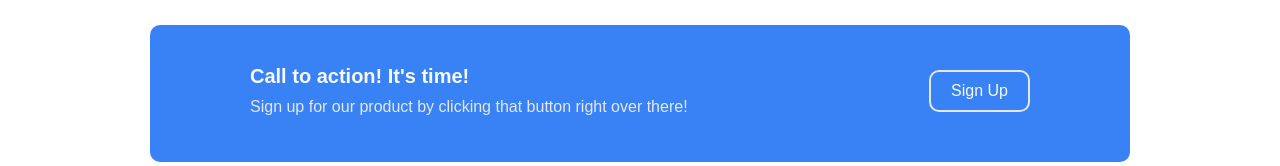
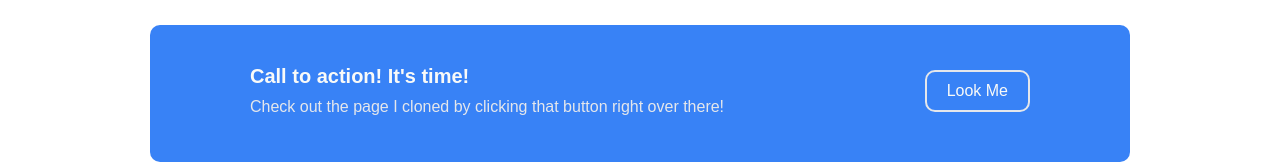
Before and after one commit to OmarCabaleiro/odin-landingpage, a plain HTML site: page index.html in a window 1280 px wide. Shown: the part 1396-1562 px from the top of the page. Drawn offline with Linux system fonts and the light colour scheme.

Commit message:
linked call to action button to image of model page to be cloned

```diff
--- a/index.html
+++ b/index.html
@@ -62,9 +62,9 @@
     <div class="container section4box">
       <span class="call-to-action">
         <p class="cta-p1">Call to action! It's time!</p>
-        <p class="cta-p2">Sign up for our product by clicking that button right over there!</p>
+        <p class="cta-p2">Check out the page I cloned by clicking that button right over there!</p>
       </span>
-      <a class="button" href="https://omarcabaleiro.github.io/GatewayEvents/" target="_blank">Sign Up</a>
+      <a class="button" href="_project-guide/01.png" target="_blank">Look Me</a>
     </div>
   </section>
   <footer class="container">
```
